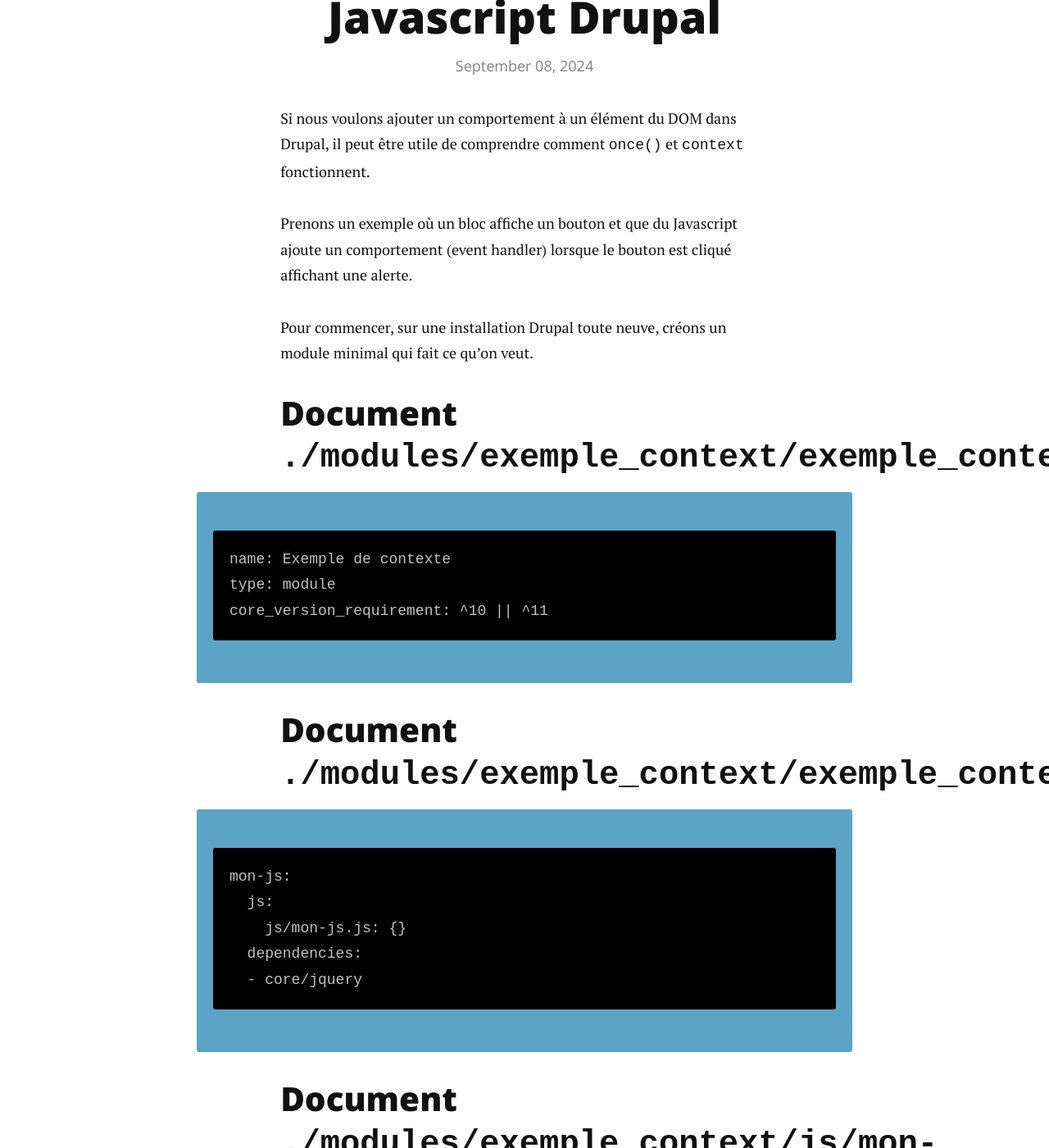
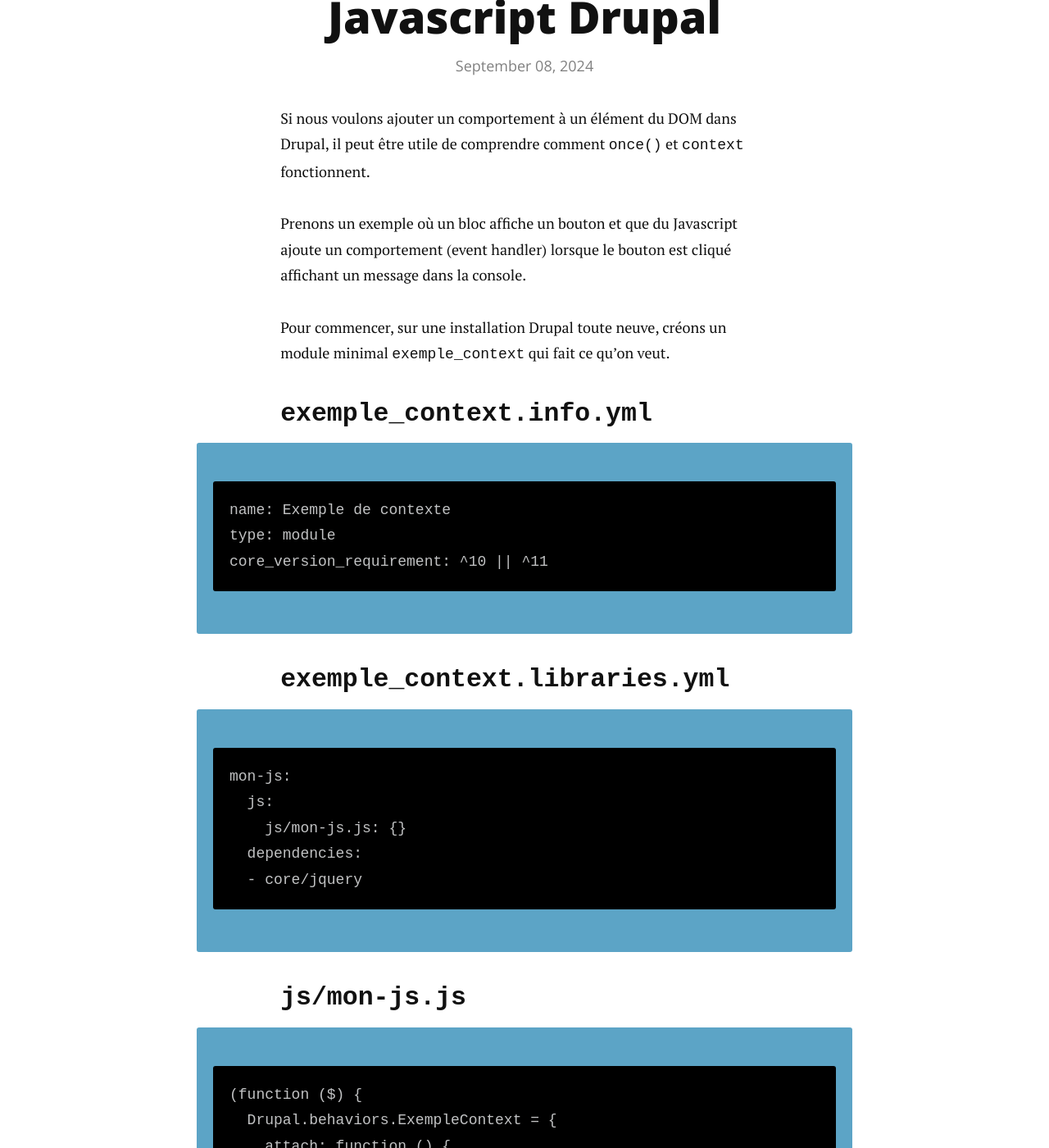
Before and after one commit to alberto56/dcycleblog, a Jekyll site: the page built from docs/_posts/2024-09-08-once-context-javascript-drupal.md, in a window 1280 px wide and 1400 px high, scrolled down 423 px. Shown: the whole window at 82% size. Built offline with Jekyll 4.4.1, drawn with Linux system fonts in a browser that asks for light colours; comment, search, counter and statistics services are not loaded; some of the changed text lies outside the part shown.

Commit message:
2024-09-09-13:53:51

```diff
--- a/docs/_posts/2024-09-08-once-context-javascript-drupal.md
+++ b/docs/_posts/2024-09-08-once-context-javascript-drupal.md
@@ -14,17 +14,17 @@
 
 Si nous voulons ajouter un comportement à un élément du DOM dans Drupal, il peut être utile de comprendre comment `once()` et `context` fonctionnent.
 
-Prenons un exemple où un bloc affiche un bouton et que du Javascript ajoute un comportement (event handler) lorsque le bouton est cliqué affichant une alerte.
+Prenons un exemple où un bloc affiche un bouton et que du Javascript ajoute un comportement (event handler) lorsque le bouton est cliqué affichant un message dans la console.
 
-Pour commencer, sur une installation Drupal toute neuve, créons un module minimal qui fait ce qu'on veut.
+Pour commencer, sur une installation Drupal toute neuve, créons un module minimal `exemple_context` qui fait ce qu'on veut.
 
-## Document `./modules/exemple_context/exemple_context.info.yml`
+### `exemple_context.info.yml`
 
     name: Exemple de contexte
     type: module
     core_version_requirement: ^10 || ^11
 
-## Document `./modules/exemple_context/exemple_context.libraries.yml`
+### `exemple_context.libraries.yml`
 
     mon-js:
       js:
@@ -32,7 +32,7 @@
       dependencies:
       - core/jquery
 
-## Document `./modules/exemple_context/js/mon-js.js`
+### `js/mon-js.js`
 
     (function ($) {
       Drupal.behaviors.ExempleContext = {
@@ -44,7 +44,7 @@
       };
     })(jQuery);
 
-## Document `./modules/exemple_context/exemple_context.module`
+### `exemple_context.module`
 
     <?php
 
@@ -56,11 +56,11 @@
       ];
     }
 
-## Document `./modules/exemple_context/templates/exemplecontext.html.twig`
+### `templates/exemplecontext.html.twig`
 
     <button type="button" class="exemple-context">Cliquez-moi</button>
 
-## Document `./modules/exemple_context/src/Plugin/Block/ExempleContext.php`
+### `src/Plugin/Block/ExempleContext.php`
 
     <?php
 
@@ -105,7 +105,7 @@
 
 ## Une correction possible (à ne pas faire!): off()
 
-Un petit hack au `./modules/exemple_context/js/mon-js.js` semble régler le problème:
+Un petit hack au `js/mon-js.js` semble régler le problème:
 
     (function ($) {
       Drupal.behaviors.ExempleContext = {
@@ -124,9 +124,9 @@
 
 Pour comprendre pourquoi ceci est une mauvaise idée, imaginez que d'autres librairies veulent aussi ajouter des événements sur clic pour votre bouton:
 
-* Ajoutez un nouveau document `./modules/exemple_context/js/mon-js2.js`, identique à `mon-js.js` mais en remplaçant 'Drupal.behaviors.ExempleContext' par 'Drupal.behaviors.ExempleContext2'; et en remplaçant "Ceci est déclanché lorsqu'on clique le bouton" par "Ceci est aussi déclanché lorsqu'on clique le bouton".
-* Dans `./modules/exemple_context/exemple_context.libraries.yml`, clônez mon-js et déclarez une librairie mon-js2 en plus de mon-js (identique mais déclarant `js/mon-js2.js` plutôt que `js/mon-js.js`).
-* Dans `./modules/exemple_context/src/Plugin/Block/ExempleContext.php`, au lieu de `'library' => ['exemple_context/mon-js']`, mettez `'library' => ['exemple_context/mon-js', 'exemple_context/mon-js2']`.
+* Ajoutez un nouveau document `js/mon-js2.js`, identique à `mon-js.js` mais en remplaçant 'Drupal.behaviors.ExempleContext' par 'Drupal.behaviors.ExempleContext2'; et en remplaçant "Ceci est déclanché lorsqu'on clique le bouton" par "Ceci est aussi déclanché lorsqu'on clique le bouton".
+* Dans `exemple_context.libraries.yml`, clônez mon-js et déclarez une librairie mon-js2 en plus de mon-js (identique mais déclarant `js/mon-js2.js` plutôt que `js/mon-js.js`).
+* Dans `src/Plugin/Block/ExempleContext.php`, au lieu de `'library' => ['exemple_context/mon-js']`, mettez `'library' => ['exemple_context/mon-js', 'exemple_context/mon-js2']`.
 
 Ce que nous venons de faire vise à déclancher deux alertes en cliquant sur notre bouton: "Exemple de contexte" et "Exemple de contexte 2".
 
@@ -134,7 +134,7 @@
 
 Vous aurez uniquement une des deux alertes, pas les deux. C'est parce que `off()` retire _tous les événements sur clic_, pas juste celui dans le document actuel.
 
-Retirons `.off()` de notre code dans `./modules/exemple_context/js/mon-js.js` et `./modules/exemple_context/js/mon-js2.js`, faisons un refresh en dur, et maintenant nous devrions avoir, à nouveau, une dizaine d'alertes, du moins sur Safari sur Mac.
+Retirons `.off()` de notre code dans `js/mon-js.js` et `js/mon-js2.js`, faisons un refresh en dur, et maintenant nous devrions avoir, à nouveau, une dizaine d'alertes, du moins sur Safari sur Mac.
 
 ## once(), une autre solution à utiliser avec précaution
 
@@ -142,7 +142,7 @@
 
 Dans `exemple_context.libraries.yml`, ajoutez aux librairies (mon-js et mon-js2) une nouvelle dépendance: `core/once`. Lorsque nous sélectionnonons 'button.exemple-context', nous pouvons préciser que nous voulons le sélectionner une seule fois dans un contexte donné. Changeons nos documents JavaScript pour y ajouter `once()`;
 
-### Document `./modules/exemple_context/js/mon-js.js` avec once()
+### `js/mon-js.js` avec once()
 
     (function ($) {
       Drupal.behaviors.ExempleContext = {
@@ -156,7 +156,7 @@
       };
     })(jQuery);
 
-### Document `./modules/exemple_context/js/mon-js2.js` avec once()
+### `js/mon-js2.js` avec once()
 
     (function ($) {
       Drupal.behaviors.ExempleContext2 = {
@@ -187,14 +187,14 @@
 
 ## Qu'arrive-t-il lorsqu'on manipule dynamiquement le markup?
 
-### Modifions `./modules/exemple_context/templates/exemplecontext.html.twig`:
+### Modifions `templates/exemplecontext.html.twig`:
 
     <div class="exemple-context-group">
       <button type="button" class="ajouter-un-bouton">Ajouter un bouton</button>
       <button type="button" class="exemple-context">Cliquez-moi</button>
     </div>
 
-### Modifions `./modules/exemple_context/js/mon-js.js`
+### Modifions `js/mon-js.js`
 
     (function ($) {
       Drupal.behaviors.ExempleContext = {
@@ -223,7 +223,7 @@
 
 Lorsque le DOM est modifié, notre JavaScript custom n'y est pas attaché automatiquement. Nous devons en informer Drupal. Voici comment:
 
-### Modifions, à nouveau  `./modules/exemple_context/js/mon-js.js`
+### Modifions, à nouveau  `js/mon-js.js`
 
     (function ($) {
       Drupal.behaviors.ExempleContext = {
@@ -250,7 +250,7 @@
 
 Encore faut-il que notre JavaScript tienne compte de cette information.
 
-### Modifions, à nouveau  `./modules/exemple_context/js/mon-js2.js`
+### Modifions, à nouveau  `js/mon-js2.js`
 
 Ajoutons le contexte à `Drupal.behaviors.ExempleContext2`:
 
```
